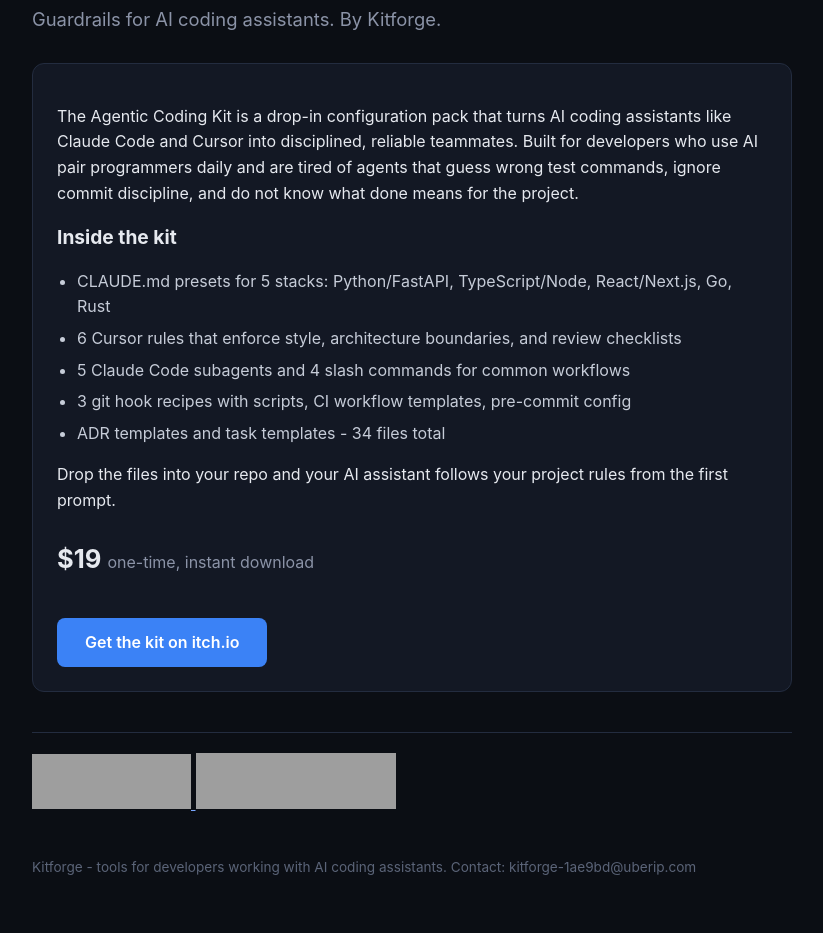
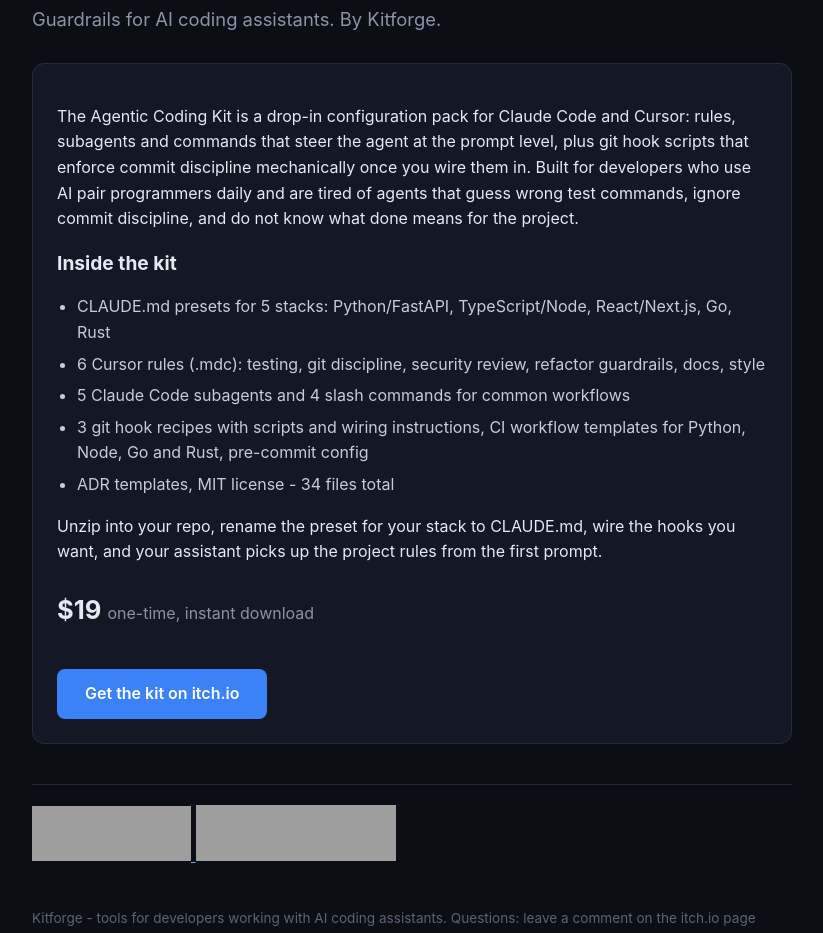
Before and after one commit to kitforgedev/kitforgedev.github.io, a plain HTML site: page index.html in a window 1280 px wide. Shown: the part 107-1040 px from the top of the page, without its empty margins (228-1051 px from the left). Drawn offline with Linux system fonts and the light colour scheme; grey boxes are pictures that could not be loaded.

Commit message:
Update descriptions and instructions in index.html

```diff
--- a/index.html
+++ b/index.html
@@ -25,16 +25,16 @@ a{color:#7aa7ff}
 <h1>The Agentic Coding Kit</h1>
 <p class="sub">Guardrails for AI coding assistants. By Kitforge.</p>
 <div class="card">
-<p>The Agentic Coding Kit is a drop-in configuration pack that turns AI coding assistants like Claude Code and Cursor into disciplined, reliable teammates. Built for developers who use AI pair programmers daily and are tired of agents that guess wrong test commands, ignore commit discipline, and do not know what done means for the project.</p>
+<p>The Agentic Coding Kit is a drop-in configuration pack for Claude Code and Cursor: rules, subagents and commands that steer the agent at the prompt level, plus git hook scripts that enforce commit discipline mechanically once you wire them in. Built for developers who use AI pair programmers daily and are tired of agents that guess wrong test commands, ignore commit discipline, and do not know what done means for the project.</p>
 <h2>Inside the kit</h2>
 <ul>
 <li>CLAUDE.md presets for 5 stacks: Python/FastAPI, TypeScript/Node, React/Next.js, Go, Rust</li>
-<li>6 Cursor rules that enforce style, architecture boundaries, and review checklists</li>
+<li>6 Cursor rules (.mdc): testing, git discipline, security review, refactor guardrails, docs, style</li>
 <li>5 Claude Code subagents and 4 slash commands for common workflows</li>
-<li>3 git hook recipes with scripts, CI workflow templates, pre-commit config</li>
-<li>ADR templates and task templates - 34 files total</li>
+<li>3 git hook recipes with scripts and wiring instructions, CI workflow templates for Python, Node, Go and Rust, pre-commit config</li>
+<li>ADR templates, MIT license - 34 files total</li>
 </ul>
-<p>Drop the files into your repo and your AI assistant follows your project rules from the first prompt.</p>
+<p>Unzip into your repo, rename the preset for your stack to CLAUDE.md, wire the hooks you want, and your assistant picks up the project rules from the first prompt.</p>
 <p class="price">$19 <span style="font-size:1rem;color:#8b93a7;font-weight:400">one-time, instant download</span></p>
 <a class="buy" href="https://kitforgedev.itch.io/agentic-coding-kit">Get the kit on itch.io</a>
 </div>
@@ -45,7 +45,7 @@ a{color:#7aa7ff}
 <a href="https://vantaige.io/?utm_source=badge&utm_medium=embed" target="_blank" rel="noopener"><img src="https://vantaige.io/badges/vantaige-badge-dark.svg" alt="Featured on Vantaige.io" width="200" height="56"></a>
 </div>
 <footer>
-<p>Kitforge - tools for developers working with AI coding assistants. Contact: kitforge-1ae9bd@uberip.com</p>
+<p>Kitforge - tools for developers working with AI coding assistants. Questions: leave a comment on the itch.io page</p>
 </footer>
 </div>
 <div style="text-align:center;margin:12px 0;opacity:.9"><a href="https://www.scrolllaunch.com/products/agentic-coding-kit?ref=badge" target="_blank" rel="noopener">
```
